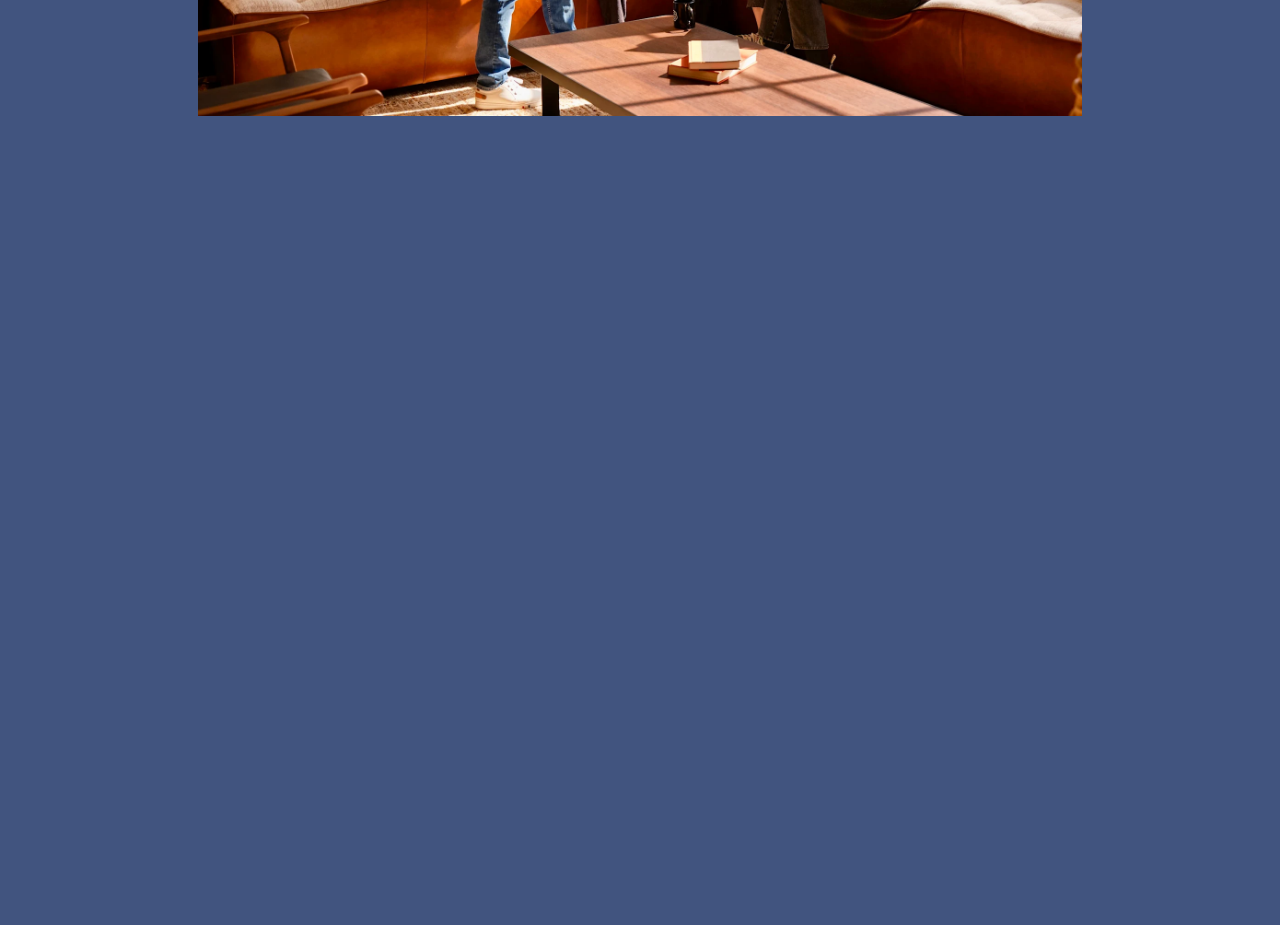
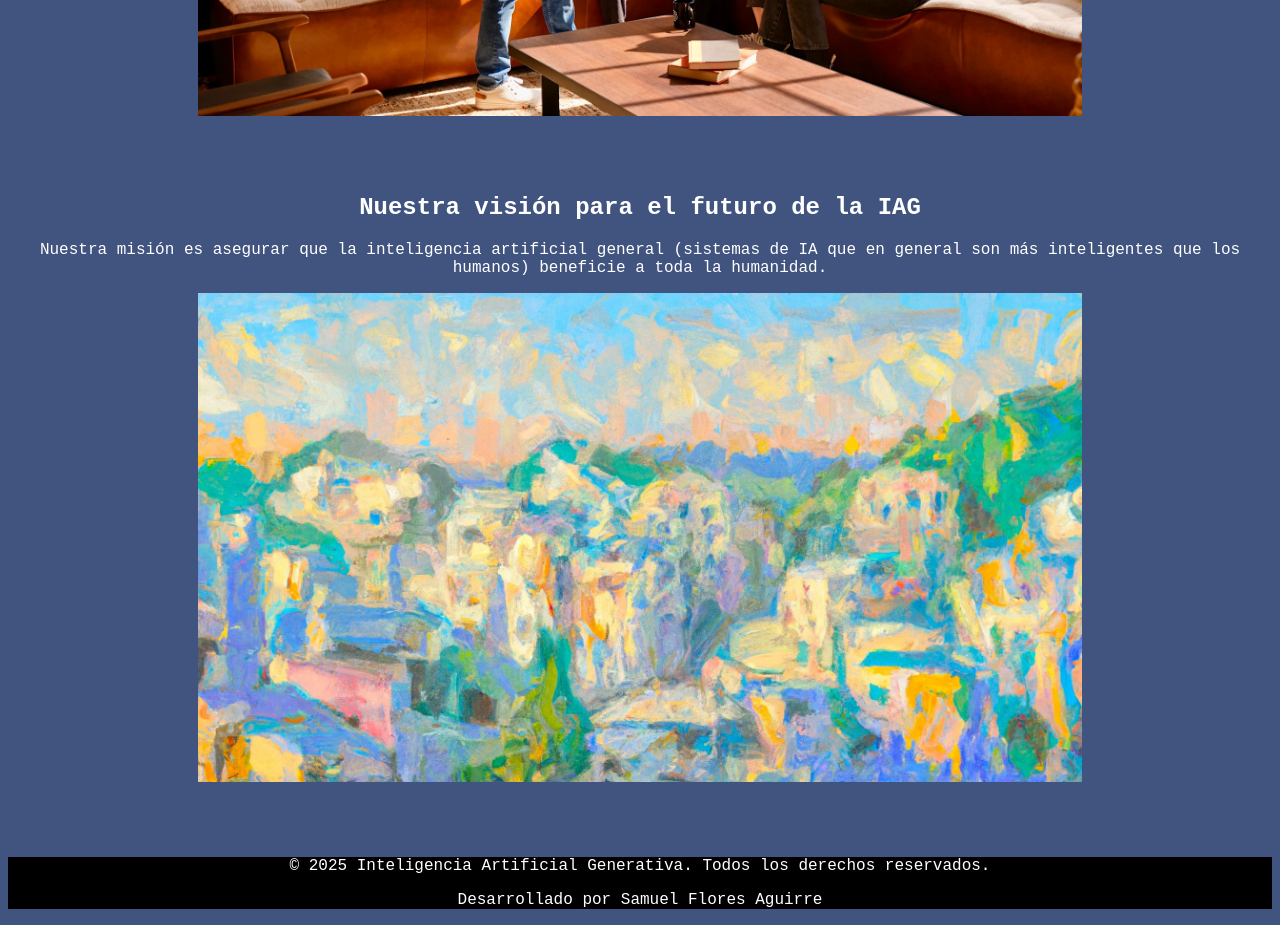
Before and after one commit to samfag/PW_CSS, a plain HTML site: page SobreNosotros.html in a window 1280 px wide. Shown: the part 500-1425 px from the top of the page. Before the commit the page ends 800 px from the top, so only its background shows below. Drawn offline with Linux system fonts and the light colour scheme.

Commit message:
Insercion de footer y modficacion en el main

```diff
--- a/SobreNosotros.html
+++ b/SobreNosotros.html
@@ -15,6 +15,10 @@
     img{
         width: 70%;
     }
+
+    footer{
+        background-color: black;
+    }
 </style>
 <body>
     <main>
@@ -29,6 +33,29 @@
                 <img src="img/acerca1.webp" alt="img-acerca1">
             </center>
         </section>
+        <br>
+        <br>
+        <br>
+        <section>
+            <center>
+                <h1>Nuestra visión para el futuro de la IAG</h1>
+                <p>Nuestra misión es asegurar que la inteligencia artificial general (sistemas de IA que en general son más inteligentes que los humanos) beneficie a toda la humanidad.</p>
+            </center>
+        </section>
+        <section>
+            <center>
+                <img src="/img/acerca2.webp" alt="acerca-img">
+            </center>
+        </section>
     </main>
+        <br>
+    <br>
+    <br>
+    <footer>
+        <center>
+            <p>© 2025 Inteligencia Artificial Generativa. Todos los derechos reservados.</p>
+            <p>Desarrollado por Samuel Flores Aguirre</p>
+        </center>
+    </footer>
 </body>
 </html>
```
Also changed, not shown: img/acerca2.webp (added).
